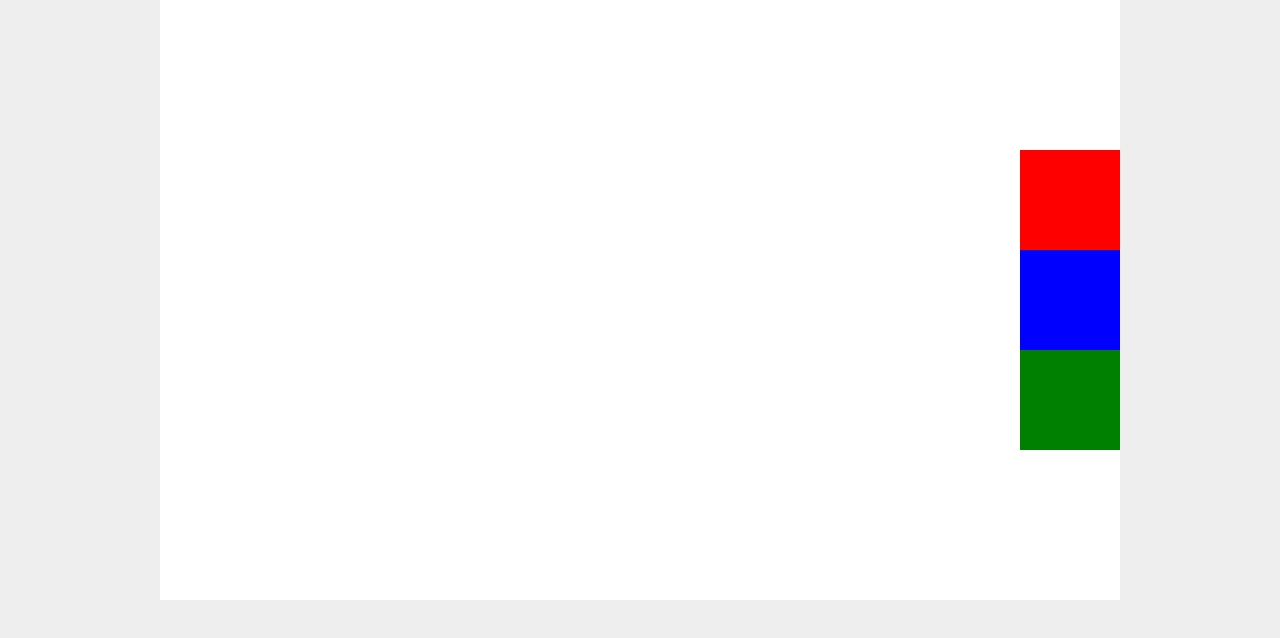
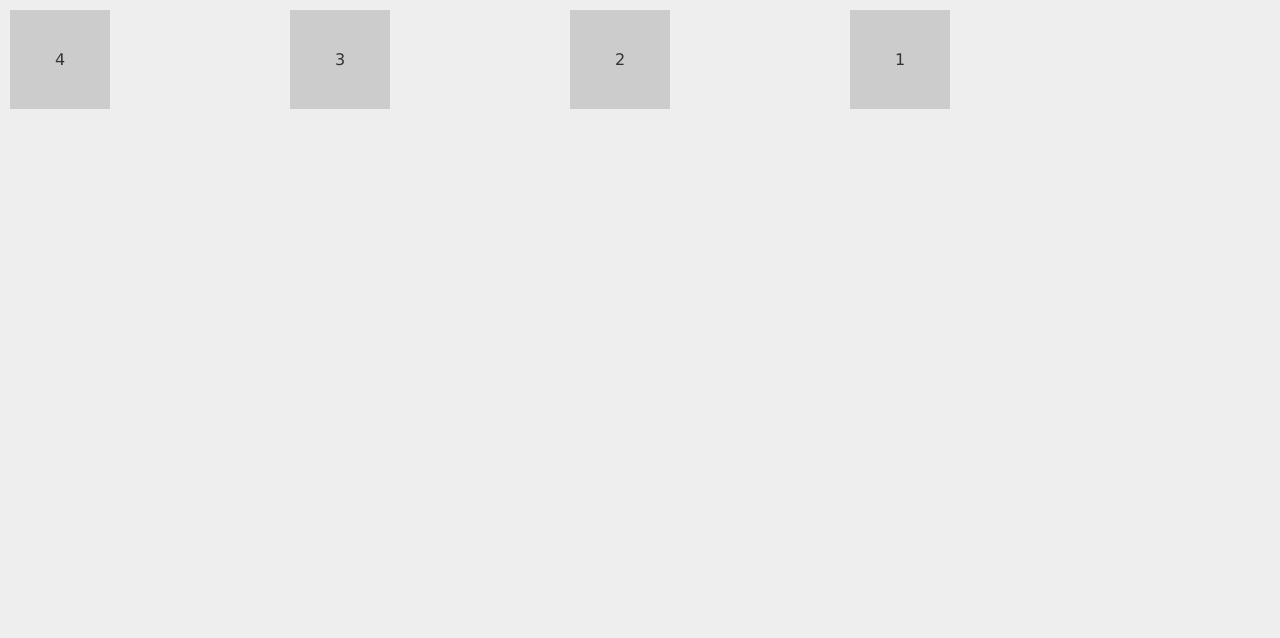
Before and after one commit to g-uberman/ninja-flexbox-course, a plain HTML site: page index.html in a window 1280 px wide. Drawn offline with Linux system fonts and the light colour scheme.

Commit message:
element order

```diff
--- a/index.html
+++ b/index.html
@@ -9,11 +9,12 @@
 <body>
   <div class="wrapper">
 
-    <div class="flex-container">
-      <div class="box one"></div>
-      <div class="box two"></div>
-      <div class="box three"></div>
-    </div>
+    <section id="blocks">
+      <div class="one">1</div>
+      <div class="two">2</div>
+      <div class="three">3</div>
+      <div class="four">4</div>
+    </section>
 
   </div>
 </body>
--- a/style.css
+++ b/style.css
@@ -5,37 +5,28 @@
 
 body{
     background: #eee;
+    color: #333;
 }
 
 .wrapper{
     width: 100%;
     max-width: 960px;
-    margin: 0 auto;
 }
 
-.flex-container{
-   display: flex;
-   background: #fff;
-   flex-wrap: wrap;
-   flex-flow: column;
-   height: 600px;
-   align-items: flex-end;
-   justify-content: center;
+#blocks{
+    display: flex;
+    margin: 10px;
+    justify-content: space-between;
 }
 
-.box{
-    width: 100px;
+#blocks div{
     flex: 0 0 100px;
+    padding: 40px 0;
+    text-align: center;
+    background: #ccc;
 }
 
-.one{
-    background: red;
-}
-
-.two{
-    background: blue;
-}
-
-.three{
-    background: green;
-}
+.one{order: 3;}
+.two{order: 2;}
+.three{order: 1;}
+.four{order: 0;}
```
